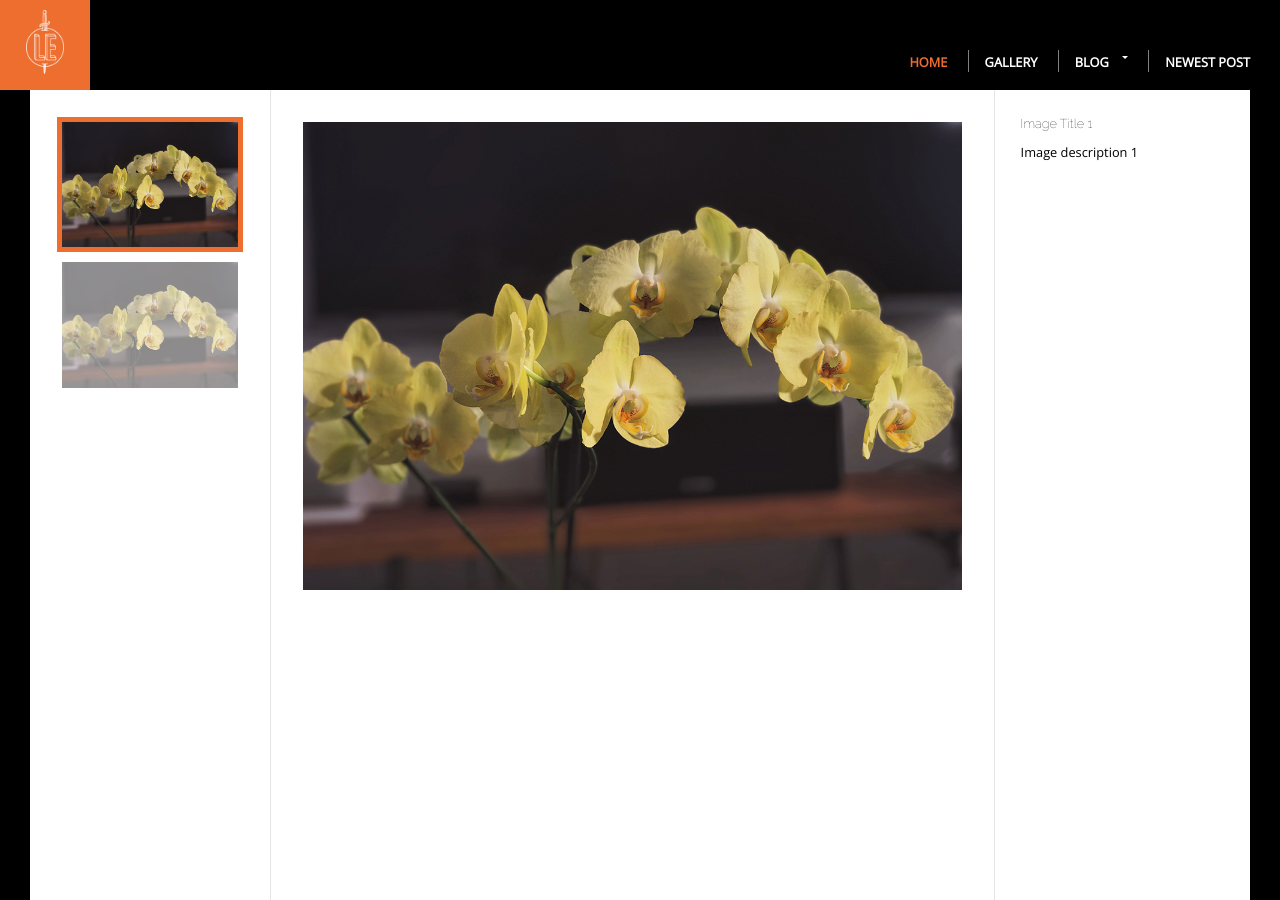
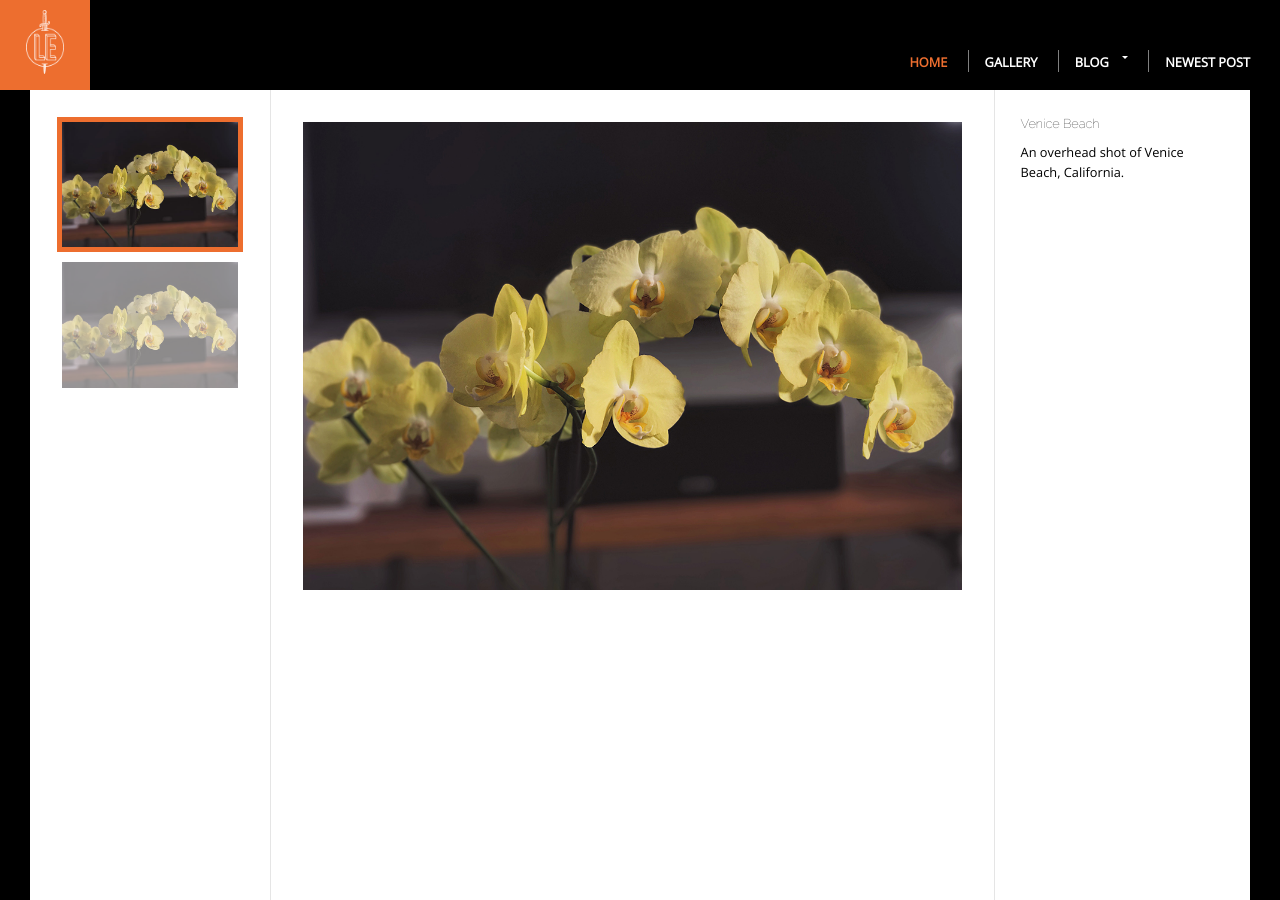
Before and after one commit to ivp-osx/ivp-osx.github.io, a Jekyll site: the page built from gallery/index.html, in a window 1280 px wide and 900 px high. Built offline with Jekyll 4.4.1, drawn with Linux system fonts in a browser that asks for light colours.

Commit message:
Gallery made with Javascript

```diff
--- a/gallery/index.html
+++ b/gallery/index.html
@@ -16,21 +16,31 @@
 
 
 <div class="gallery col-three">
+
   <div class="col col-nav gallery-thumbs" id="gallery-thumbs">
     <div class="current">
-      <img src="/images/small/slide1.jpg" alt="Image title 1">
+      <img src="/images/small/slide1.jpg" alt="Venice Beach"
+            data-large-version="/images/large/slide1.jpg"
+            data-title="Venice Beach"
+            data-description="An overhead shot of Venice Beach, California.">
     </div>
     <div>
-      <img src="/images/small/slide1.jpg" alt="Image title 2">
+      <img src="/images/small/slide1.jpg" alt="Image title 2"
+            data-large-version="/images/large/slide1.jpg"
+            data-title="Another Beach"
+            data-description="A shot of a Beach, Venice.">
     </div>
   </div>
+
   <div class="col col-content">
     <div class="gallery-photo" id="gallery-photo">
-      <img src="/images/large/slide1.jpg" alt="Image title 1">
+      <img src="/images/large/slide1.jpg" alt="Venice Beach">
     </div>
   </div>
+
   <div class="col col-aside gallery-info" id="gallery-info">
-    <h3>Image Title 1</h3>
-    <p>Image description 1</p>
+    <h3 class="title">Venice Beach</h3>
+    <p class="description">An overhead shot of Venice Beach, California.</p>
   </div>
+
 </div>
--- /dev/null
+++ b/js/gallery.js
@@ -0,0 +1,28 @@
+// Activates the image gallery.
+// The main task is to attach an event listener to each image in the gallery
+// and respond appropriately on click.
+function activateGallery() {
+  let thumbnails = document.querySelectorAll("#gallery-thumbs > div > img");
+  let mainImage  = document.querySelector("#gallery-photo img");
+
+  thumbnails.forEach(function(thumbnail) {
+    thumbnail.addEventListener("click", function() {
+      // Set clicked image as display image.
+      let newImageSrc = thumbnail.dataset.largeVersion;
+      mainImage.setAttribute("src", newImageSrc);
+
+      // Change which image is current.
+      document.querySelector(".current").classList.remove("current");
+      thumbnail.parentNode.classList.add("current");
+
+      // Update image info.
+      let galleryInfo = document.querySelector("#gallery-info");
+      let title       = galleryInfo.querySelector(".title");
+      let description = galleryInfo.querySelector(".description");
+
+      title.innerHTML       = thumbnail.dataset.title;
+      description.innerHTML = thumbnail.dataset.description;
+
+    });
+  });
+}
```
Also changed, not shown: _includes/head.html (+8 -0 lines), 15 other files.
